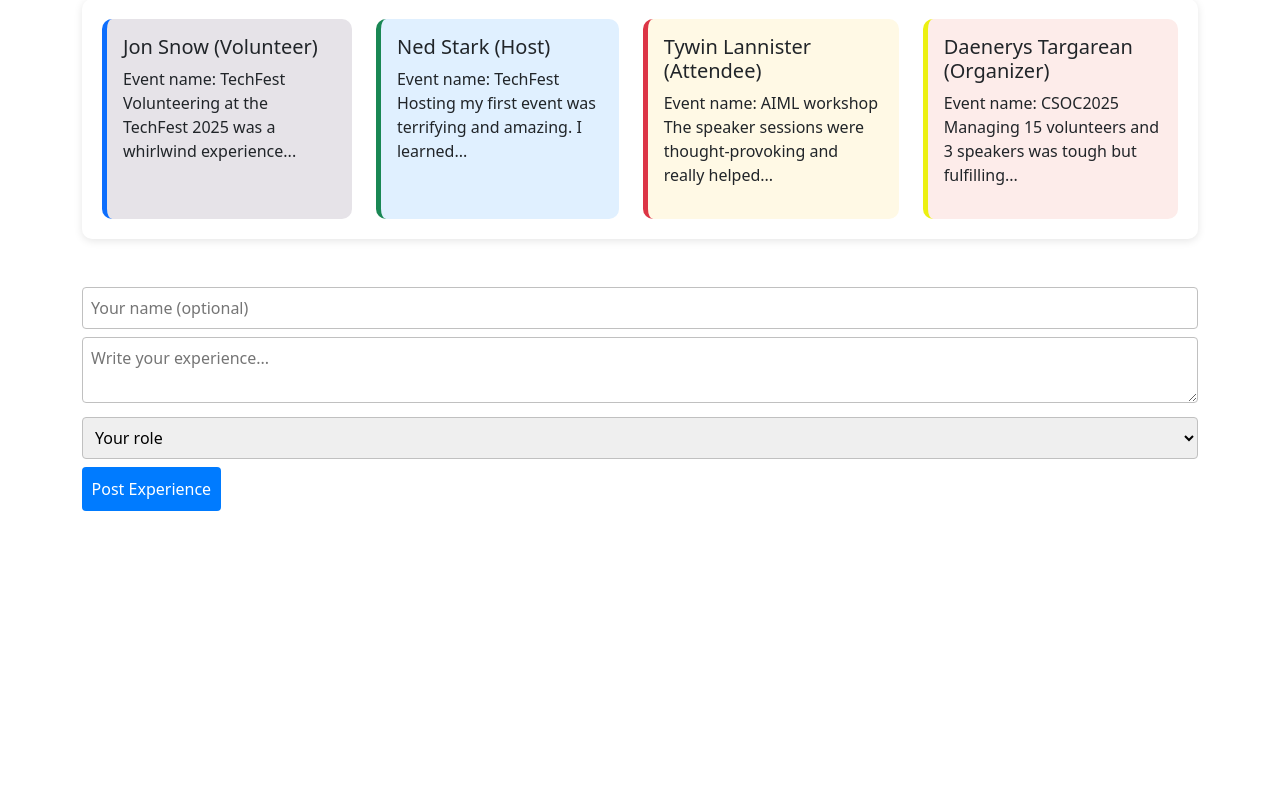
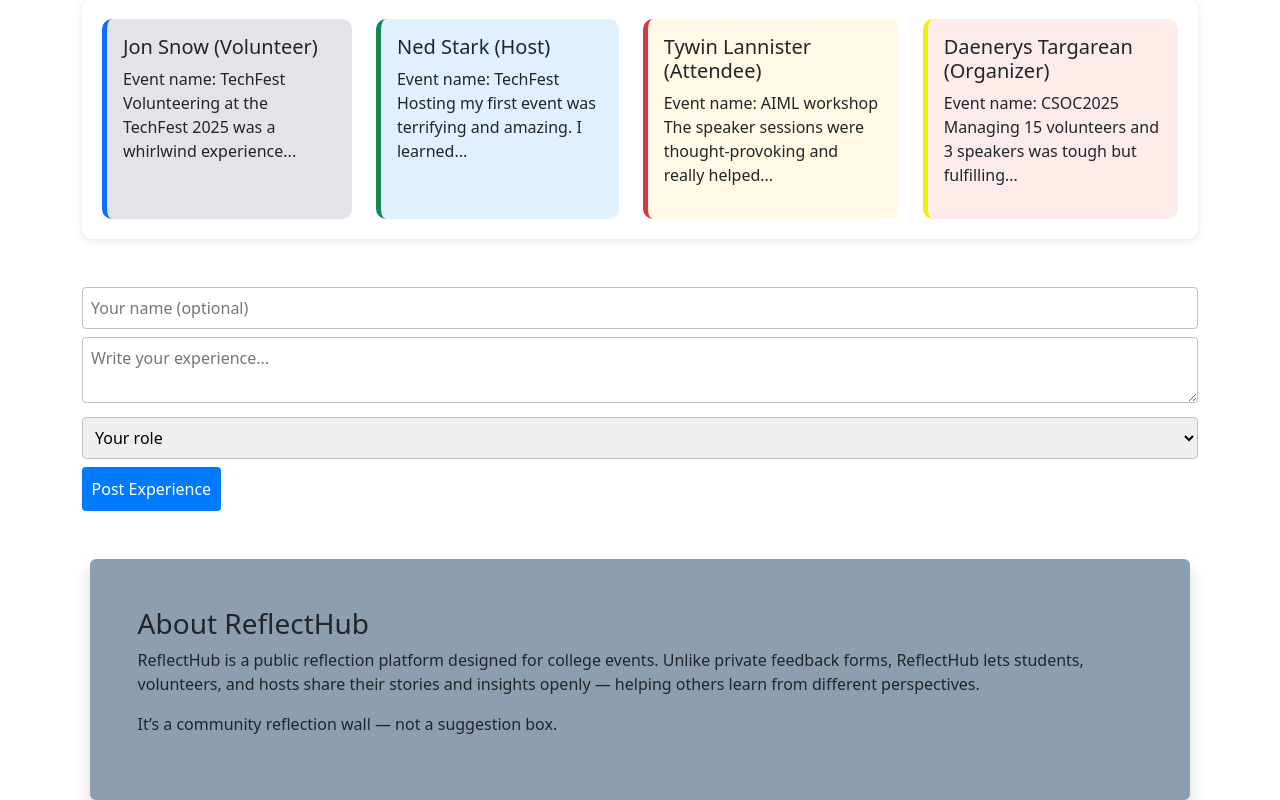
Before and after one commit to Vikram-04/ReflectHub, a plain HTML site: page index.html in a window 1280 px wide. Shown: the part 459-1259 px from the top of the page. Before the commit the page ends 1018 px from the top, so only its background shows below. Drawn offline with nearby package versions, Linux system fonts and the light colour scheme.

Commit message:
Added about us

```diff
--- a/index.html
+++ b/index.html
@@ -31,7 +31,7 @@
             <a class="nav-link text-white" href="#">Rules</a>
           </li>
           <li class="nav-item">
-            <a class="nav-link text-white" href="#">About Us</a>
+            <a class="nav-link text-white" href="#about-us">About Us</a>
           </li>
         </ul>
       </div>
@@ -115,6 +115,17 @@
       </form>
     </div>
 
+    <section id="about-us" class="p-5 mt-5 rounded shadow">
+      <h3>About ReflectHub</h3>
+      <p>
+        ReflectHub is a public reflection platform designed for college events.
+        Unlike private feedback forms, ReflectHub lets students, volunteers, and
+        hosts share their stories and insights openly — helping others learn
+        from different perspectives.
+      </p>
+      <p>It’s a community reflection wall — not a suggestion box.</p>
+    </section>
+
     <script src="script.js"></script>
   </body>
 </html>
--- a/styles.css
+++ b/styles.css
@@ -109,3 +109,9 @@ nav {
   border-left: 5px solid #ecf011;
 
 }
+
+#about-us{
+  margin-left: 7%;
+  margin-right: 7%;
+  background-color: #8c9eb0;
+}
```
